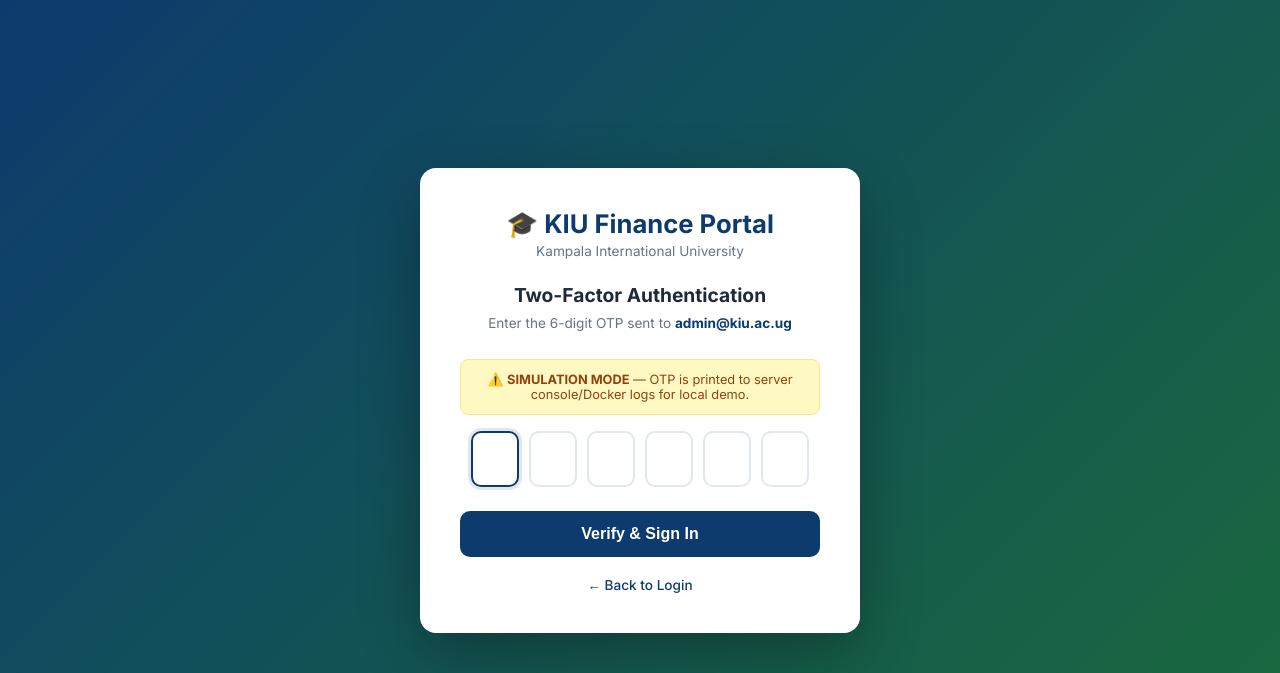
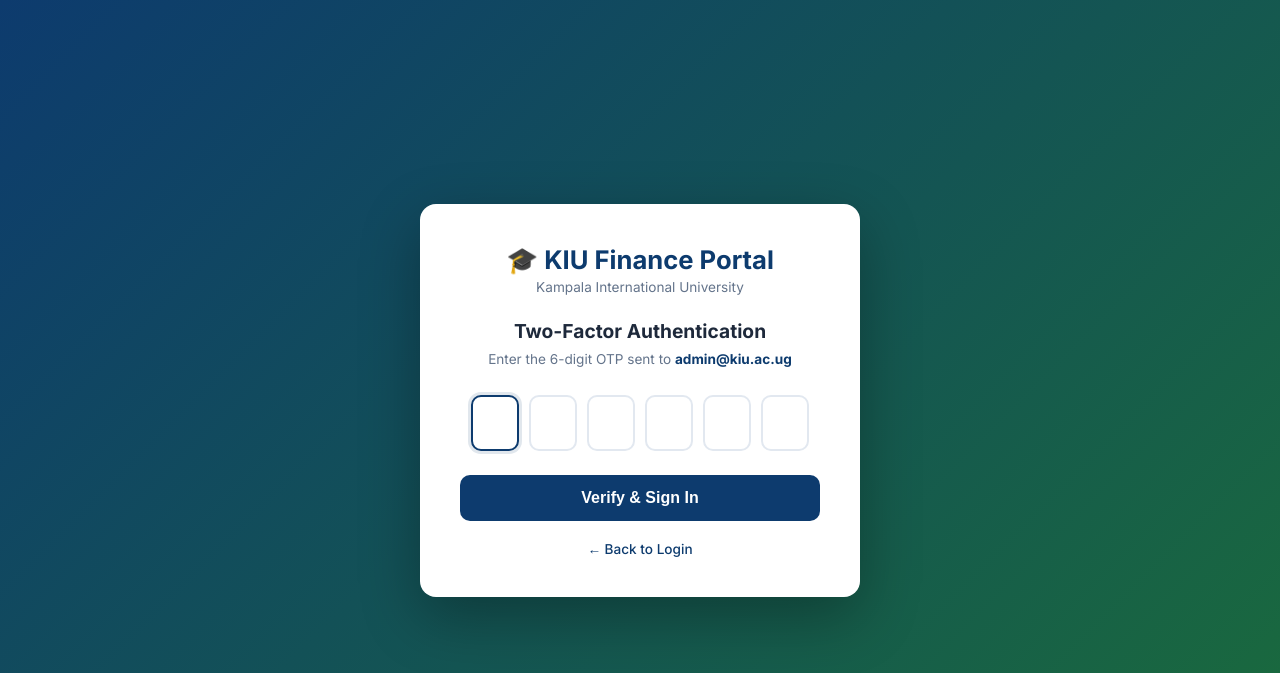
Before and after one commit to AROSOFTio/kiu_finance_portal, a Flask app: page /2fa in a window 1280 px wide. Shown: the top 673 px of the page. Run offline with Flask 3, Linux system fonts and the light colour scheme; a user stored in the database is signed in; some libraries are stand-ins or nearby versions.

Commit message:
feat: enable real 2FA email sending instead of console demo

```diff
--- a/app.py
+++ b/app.py
@@ -586,8 +586,11 @@ def login():
             user.otp_expires_at = datetime.utcnow() + timedelta(minutes=10)
             db.session.commit()
             session['_2fa_uid'] = user.id
-            print(f'[2FA LOGIN OTP] User: {user.email}  OTP: {otp}')
-            flash('An OTP has been sent to your registered email. Check console for demo OTP.', 'info')
+
+            # Send real email
+            send_otp_email(user.email, otp, purpose='login verification')
+
+            flash('An OTP has been sent to your registered email.', 'info')
             return redirect(url_for('verify_2fa'))
         else:
             flash('Invalid credentials', 'danger')
--- a/templates/verify_2fa.html
+++ b/templates/verify_2fa.html
@@ -23,7 +23,6 @@ h2{text-align:center;color:#1e293b;font-size:1.2rem;margin-bottom:8px;}
 .alert{padding:12px 16px;border-radius:8px;margin-bottom:16px;font-size:.875rem;}
 .alert-danger{background:#fef2f2;color:#b91c1c;border:1px solid #fecaca;}
 .alert-info{background:#eff6ff;color:#1d4ed8;border:1px solid #bfdbfe;}
-.sim-note{background:#fef9c3;border:1px solid #fde68a;border-radius:8px;padding:12px;margin-bottom:16px;font-size:.8rem;color:#92400e;text-align:center;}
 .back{text-align:center;margin-top:20px;font-size:.85rem;}
 .back a{color:#0d3b6e;text-decoration:none;font-weight:500;}
 </style>
@@ -36,10 +35,6 @@ h2{text-align:center;color:#1e293b;font-size:1.2rem;margin-bottom:8px;}
   </div>
   <h2>Two-Factor Authentication</h2>
   <p class="subtitle">Enter the 6-digit OTP sent to <strong>{{ email }}</strong></p>
-
-  <div class="sim-note">
-    ⚠️ <strong>SIMULATION MODE</strong> — OTP is printed to server console/Docker logs for local demo.
-  </div>
 
   {% with messages = get_flashed_messages(with_categories=true) %}
     {% for cat, msg in messages %}
```
